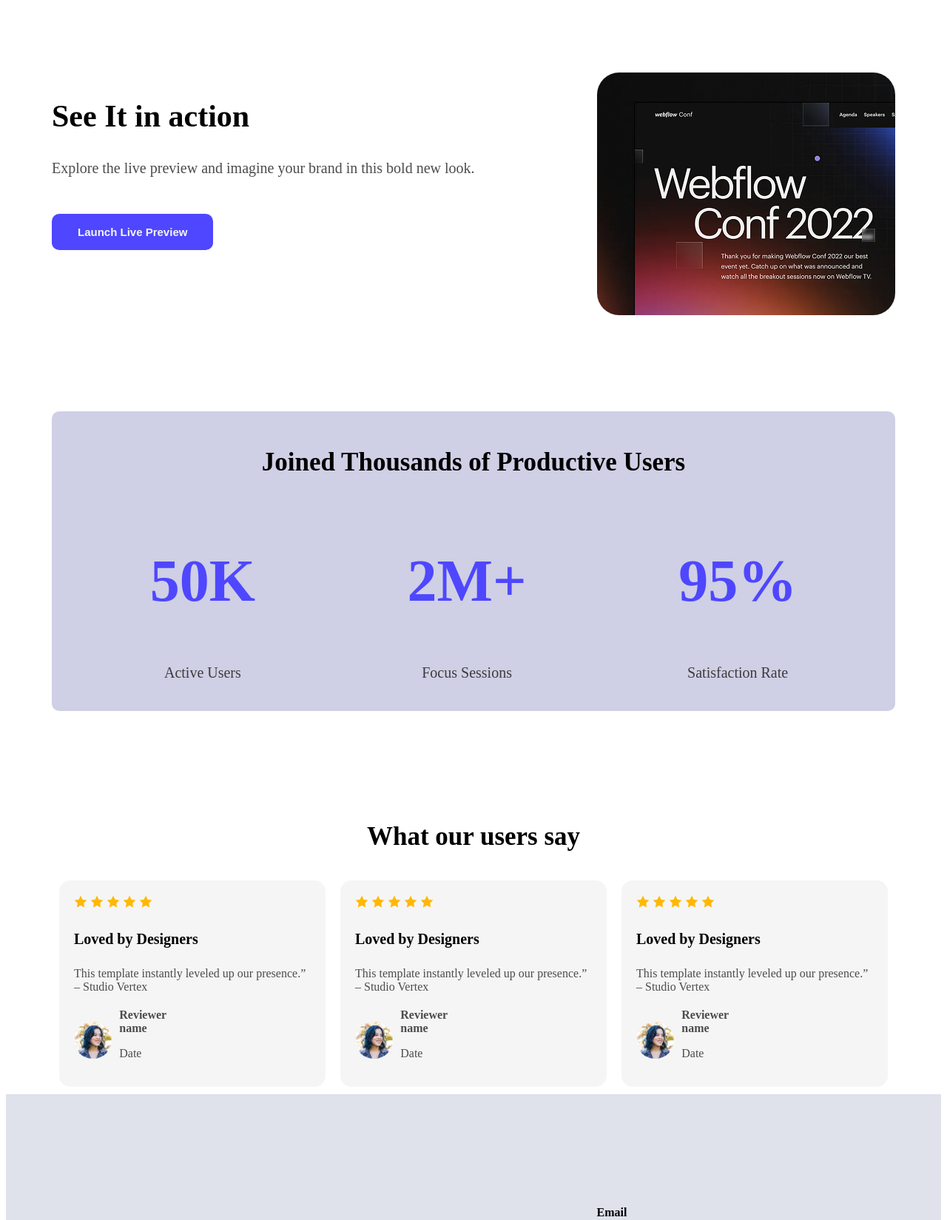
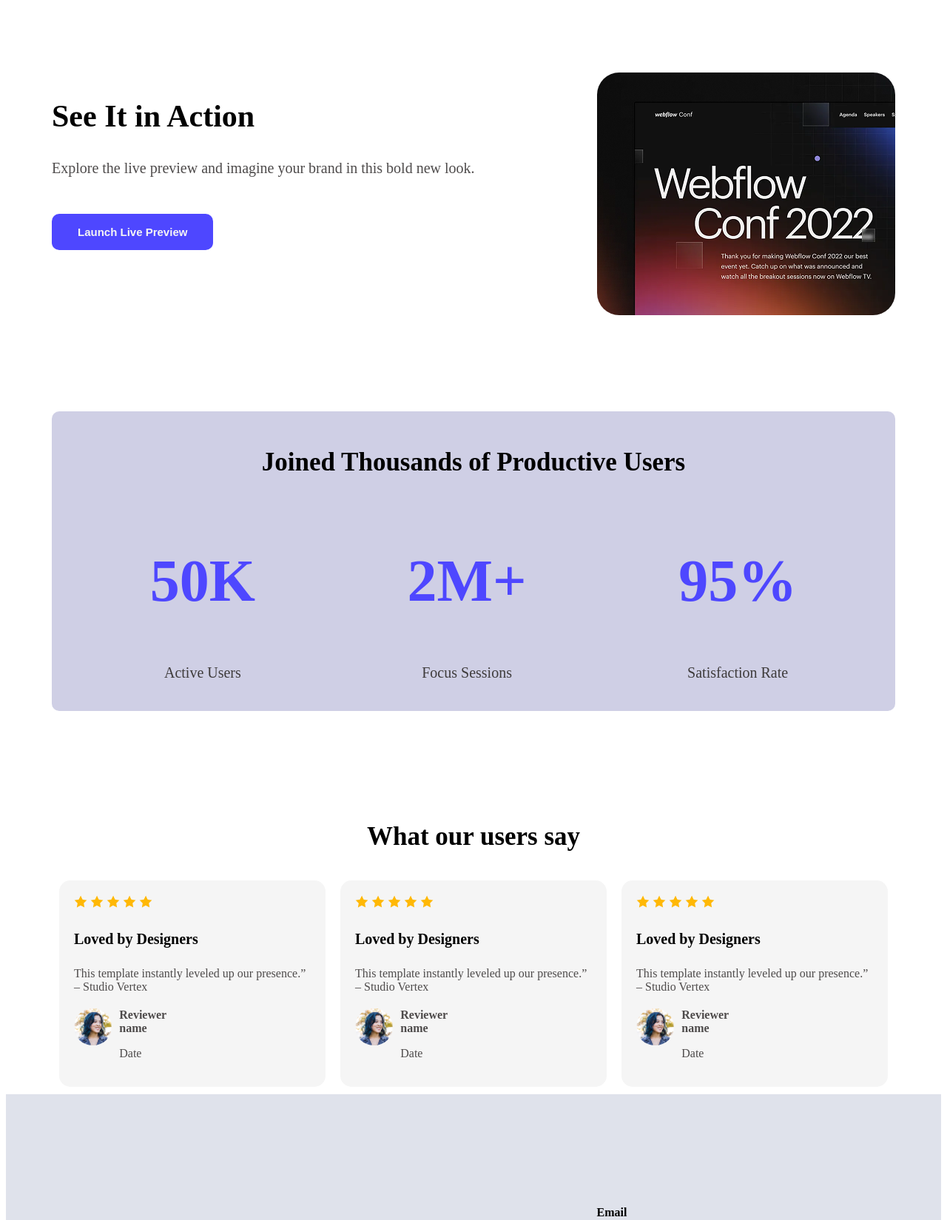
Before and after one commit to Tasnimul10/clone-website1, a plain HTML site: page index.html in a window 1280 px wide. Shown: the part 940-2589 px from the top of the page at 74% size. Drawn offline with Linux system fonts and the light colour scheme.

Commit message:
againg a little bit correction

```diff
--- a/index.html
+++ b/index.html
@@ -22,7 +22,7 @@
     <main>
         <div class="action">
             <div class="action-content">
-                <h2 class="action-head">See It in action</h2>
+                <h2 class="action-head">See It in Action</h2>
                 <p class="action-decsribe">Explore the live preview and imagine your brand in this bold new look.
                 <p>
                     <a href="live.html"><button class="btn">Launch Live Preview</button></a>
--- a/styles.css
+++ b/styles.css
@@ -144,7 +144,7 @@ main{
 .user-id{
     margin-top: 20px;
     text-align: justify;
-    align-items: center;
+    align-items: normal;
     max-width:100px;
     display: flex;
 }
```
